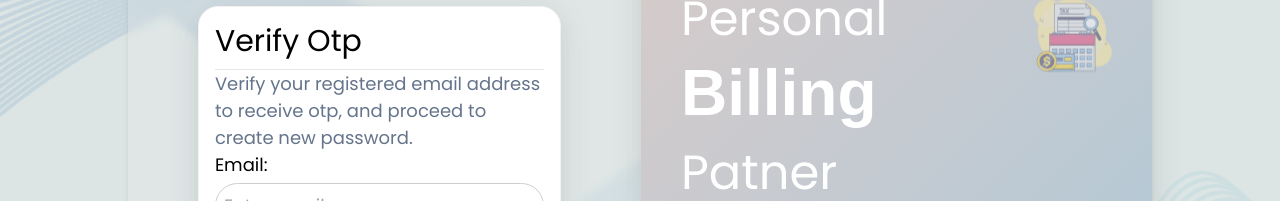
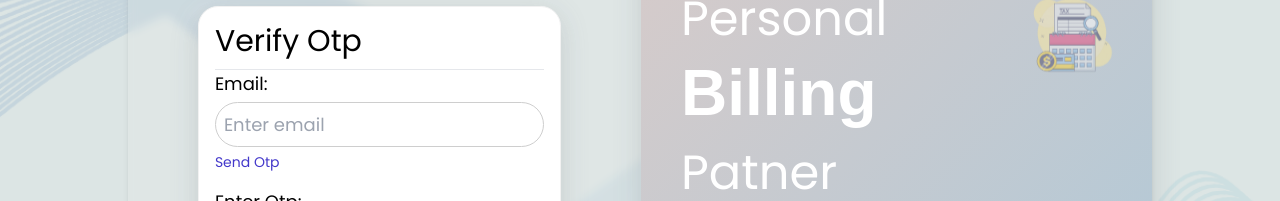
Before and after one commit to Shubh7400/BillerInvoice_frontend, a React (Create React App) app: page /login in a window 1280 px wide. Both pictures are taken after a click on the button "Forget password ?". Shown: the part 133-334 px from the top of the page. Built offline with nearby package versions, Linux system fonts and the light colour scheme; no server answers; a web font is replaced by a local one.

Commit message:
login page

```diff
--- a/src/components/Home_Components/ProjectSection/CompoAddProject.tsx
+++ b/src/components/Home_Components/ProjectSection/CompoAddProject.tsx
@@ -259,7 +259,7 @@ export default function CompoAddProject({
       {forAddProject ? (
         <div className="flex justify-between w-[80vw]  pr-2  mb-4">
           <div className='flex items-center gap-2'>
-          <Link to="/" className="text-white text-[20px] bg-[#E4A98A] w-[35px] h-[35px] flex justify-center items-center rounded-[50px] ">
+          <Link to="/clients" className="text-white text-[20px] bg-[#E4A98A] w-[35px] h-[35px] flex justify-center items-center rounded-[50px] ">
             <IoIosArrowBack />
           </Link>
           <Typography variant="h5" component="h2" className='text-center'>
--- a/src/pages/Login/Login.tsx
+++ b/src/pages/Login/Login.tsx
@@ -248,12 +248,10 @@ const Login = () => {
               <hr />
               {!isAuth && startChangePassword ? (
                 <p className="text-slate-500   ">
-                  Verify your registered email address to receive otp, and proceed
-                  to create new password.
+
                 </p>
               ) : !isAuth ? (
                 <p className="text-slate-500 ">
-                  If you have an account, sign in with email address.
                 </p>
               ) : (
                 <p>Contact developer to add new admin</p>
@@ -351,13 +349,20 @@ const Login = () => {
                           onComplete={(e) => handleOtpComplete}
                           value={otp}
                           onChange={(e) => handleOtpDataChange(e)}
+                          sx={{
+                            "& input": {
+                              height: "40px",
+                              width: "40px",
+                              padding:"0"
+                            },
+                          }}
                         />
                       </div>
                     </div>
                   )}
                   {!isAuth && startChangePassword ? (
                     <button
-                      className="bg-thirdColor py-2 px-4 cursor-pointer text-[whitesmoke] border-none hover:bg-colorMediumDark "
+                      className="bg-[#d9a990] py-2 px-4 cursor-pointer text-[whitesmoke] border-none hover:bg-[#4a6180] "
                       type="submit"
                     >
                       Verify Otp
```
